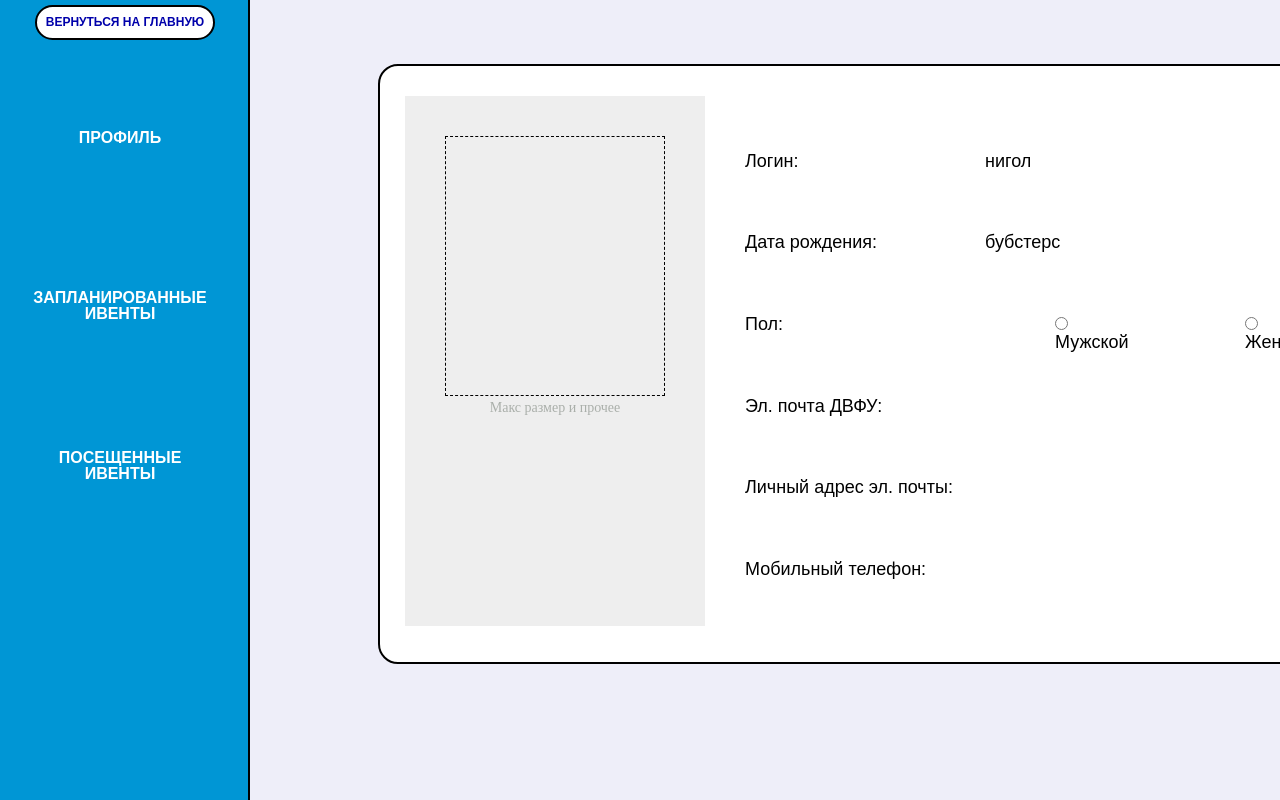
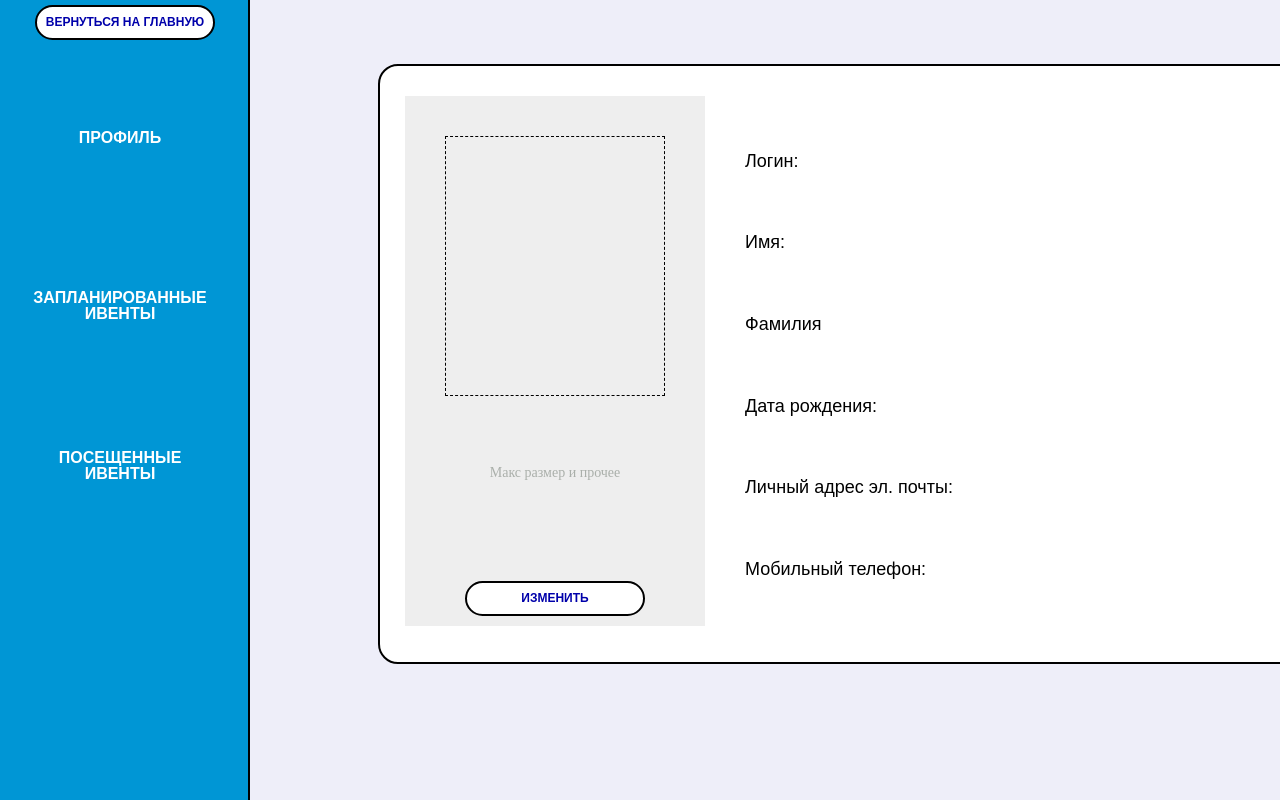
Before and after one commit to sause13b/Campus-events, a Django app: page /personalarea/ in a window 1280 px wide. Run offline with Django 3.2, Linux system fonts and the light colour scheme.

Commit message:
added the ability to change data through a personal area (not yet full functionality)

```diff
--- a/personalarea/admin.py
+++ b/personalarea/admin.py
@@ -1,4 +1,3 @@
 from django.contrib import admin
 
-from .models import PersonalAreaInformation
 # Register your models here.
--- a/personalarea/models.py
+++ b/personalarea/models.py
@@ -1,7 +1,10 @@
 from django.db import models
+from django.contrib.auth.models import AbstractUser, User
+
 
 # Create your models here.
 class PersonalAreaInformation(models.Model):
+    user = models.OneToOneField(User, on_delete=models.CASCADE)
     sex_choice = (
         ('М', 'Мужской'),
         ('Ж', 'Женский'),
--- a/personalarea/urls.py
+++ b/personalarea/urls.py
@@ -2,4 +2,5 @@ from django.urls import path
 from . import views
 urlpatterns = [
     path('', views.show_personalarea, name="show_personalarea"),
+    path('edit/', views.edit_profile, name="editprofile")
 ]
--- a/personalarea/views.py
+++ b/personalarea/views.py
@@ -1,6 +1,19 @@
-from django.shortcuts import render
-from django.http import HttpResponse
+from django.shortcuts import render, redirect
+from django.contrib.auth.forms import UserChangeForm
+from .forms import EditProfileForm
 
+def edit_profile(request):
+    if request.method == 'POST':
+        form = EditProfileForm(request.POST, instance=request.user)
+
+        if form.is_valid():
+            form.save()
+            return render(request, 'personalarea/index.html')
+
+    else:
+        form = EditProfileForm(instance=request.user)
+        args = {'form': form}
+        return render(request, 'personalarea/edit_profile.html', args)
 
 def show_personalarea(request):
     return render(request, 'personalarea/index.html')
--- a/static/personalarea/css/style.css
+++ b/static/personalarea/css/style.css
@@ -222,6 +222,35 @@ main
 	margin-left: 0px;
 	padding: 40px 40px 0px 40px;
 	background-color: #AAA3;
+	justify-content: space-between;
+}
+
+.edit_button
+{
+	background-color: #fff;
+	border: 2px solid #000;
+	border-radius: 20px;
+	font-size: 12px;
+	color: #00a;
+	text-decoration: none;
+	text-transform: uppercase;
+	width: 180px;
+	height: 35px;
+	display: block;
+	text-align: center;
+	line-height: 30px;
+	font-family: Arial, sans-serif;
+	position: relative;
+	transition: .5s;
+	overflow: hidden;
+	font-weight: bold;
+}
+
+.edit_button_area
+{
+	width: 220px;
+	height: 50px;
+	padding: 5px 20px 5px 20px;
 }
 
 .main_information_right_panel
--- a/templates/personalarea/index.html
+++ b/templates/personalarea/index.html
@@ -36,6 +36,9 @@
 							<div class="profile_picture_information">
 								Макс размер и прочее
 							</div>
+                            <div class="edit_button_area">
+                                <a href="edit" class="edit_button">Изменить</a>
+                            </div>
 						</div>
 						<div class="main_information_right_panel">
 							<div class="profile_information_panel_row">
@@ -44,13 +47,13 @@
 										Логин:
 									</div>
 									<div class="profile_information_panel_column1_row">
-										Дата рождения:
+										Имя:
 									</div>
 									<div class="profile_information_panel_column1_row">
-										Пол:
+										Фамилия
 									</div>
 									<div class="profile_information_panel_column1_row">
-										Эл. почта ДВФУ:
+										Дата рождения:
 									</div>
 									<div class="profile_information_panel_column1_row">
 										Личный адрес эл. почты:
@@ -60,29 +63,27 @@
 									</div>
 								</div>
 								<div class="profile_information_panel_column2">
+                                    {% if user.is_authenticated %}
 									<div class="profile_information_panel_column2_row">
-										нигол
+										{{ user.get_username }}
 									</div>
 									<div class="profile_information_panel_column2_row">
-										бубстерс
+										{{ user.first_name }}
 									</div>
-									<div class="profile_information_panel_column2_row" style="display: flex; justify-content: space-around">
-                                        <div class="sex_selecter">
-                                            <input name="sex" type="radio" value="Мужской"> Мужской
-                                        </div>
-                                        <div class="sex_selecter" >
-                                            <input name="sex" type="radio" value="Женский"> Женский
-                                        </div>
+									<div class="profile_information_panel_column2_row">
+                                        {{ user.last_name }}
+									</div>
+									<div class="profile_information_panel_column2_row">
+
+
+									</div>
+									<div class="profile_information_panel_column2_row">
+										{{ user.email }}
 									</div>
 									<div class="profile_information_panel_column2_row">
 
 									</div>
-									<div class="profile_information_panel_column2_row">
-
-									</div>
-									<div class="profile_information_panel_column2_row">
-
-									</div>
+                                    {% endif %}
 								</div>
 							</div>
 						</div>
```
Also changed, not shown: personalarea/forms.py (added, +14 -0 lines), templates/personalarea/edit_profile.html (added, +17 -0 lines), personalarea/migrations/0001_initial.py (deleted).
